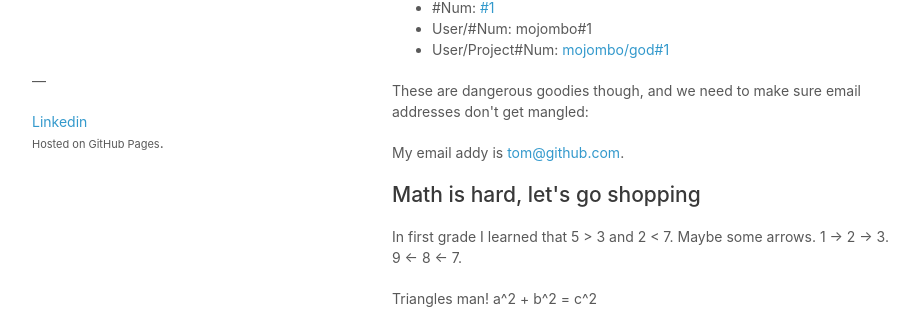
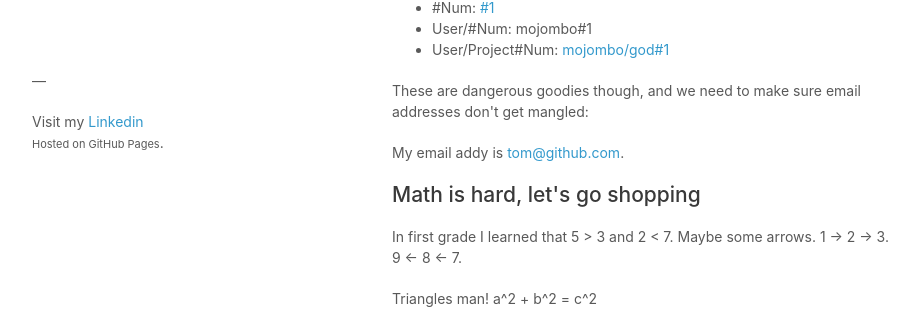
Before and after one commit to antonioaragues/antonioaragues.github.io, a Jekyll site: the page built from index.html, in a window 1280 px wide. Shown: the part 677-986 px from the top of the page, without its empty margins (178-1101 px from the left). Built offline with Jekyll 4.4.1, drawn with Linux system fonts in a browser that asks for light colours.

Commit message:
Update footer.html

```diff
--- a/_includes/footer.html
+++ b/_includes/footer.html
@@ -1,6 +1,6 @@
 <footer>
   <p>&mdash;</p>
-  <p class="view"><a href="https://www.linkedin.com/in/antonioaragues/">Linkedin</a>
+  <p class="view">Visit my <a href="https://www.linkedin.com/in/antonioaragues/">Linkedin</a>
     <br>
   <small>Hosted on GitHub Pages</small>.</p>
 </footer>
```
